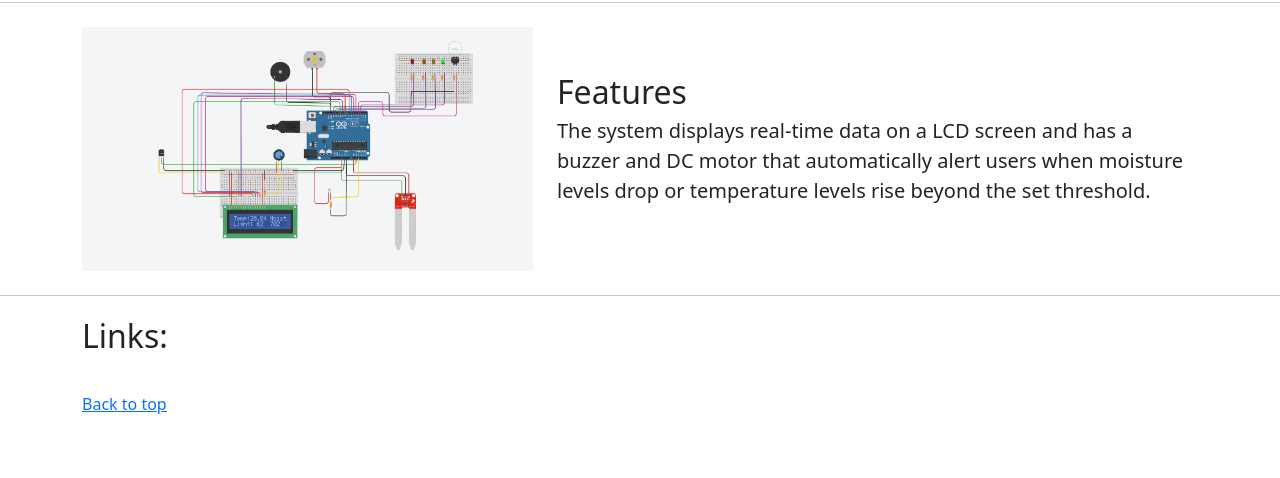
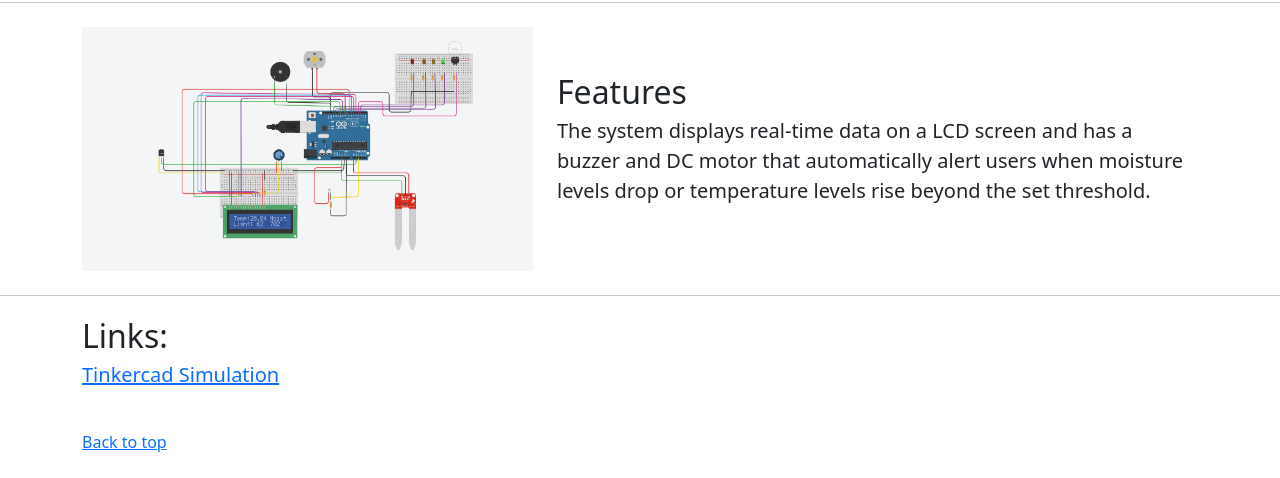
Before and after one commit to arncv/BotanicBuddy, a plain HTML site: page index.html in a window 1280 px wide. Shown: the part 798-1276 px from the top of the page. Before the commit the page ends 1238 px from the top, so only its background shows below. Drawn offline with nearby package versions, Linux system fonts and the light colour scheme.

Commit message:
added link

```diff
--- a/index.html
+++ b/index.html
@@ -161,7 +161,7 @@
         <div class="col-md-7">
           <h2 class="featurette-heading fw-normal lh-1">Links:</h2>
           <p class="lead">
-            <a href="https://www.tinkercad.com/things/9jBVNDOsa2Q"></a>
+            <a href="https://www.tinkercad.com/things/9jBVNDOsa2Q"> Tinkercad Simulation</a>
           </p>
         </div>
         <div class="col-md-5">
```
